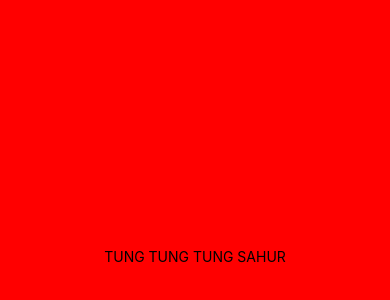
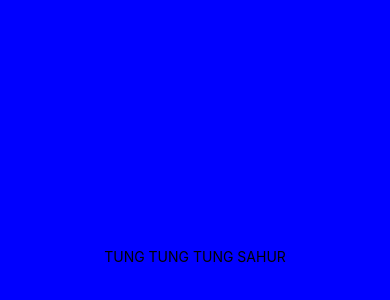
Before and after one commit to TioSaturno/PawTracker, a React Native app: screen / in a window 390 px wide. Shown: the part 166-466 px from the top of the page. Built offline with nearby package versions, Linux system fonts and the light colour scheme.

Commit message:
Cambio de color 2

```diff
--- a/App.js
+++ b/App.js
@@ -16,7 +16,7 @@ export default function App() {
 const styles = StyleSheet.create({
   container: {
     flex: 1,
-    backgroundColor: 'red',
+    backgroundColor: 'blue',
     alignItems: 'center',
     justifyContent: 'center',
   },
```
